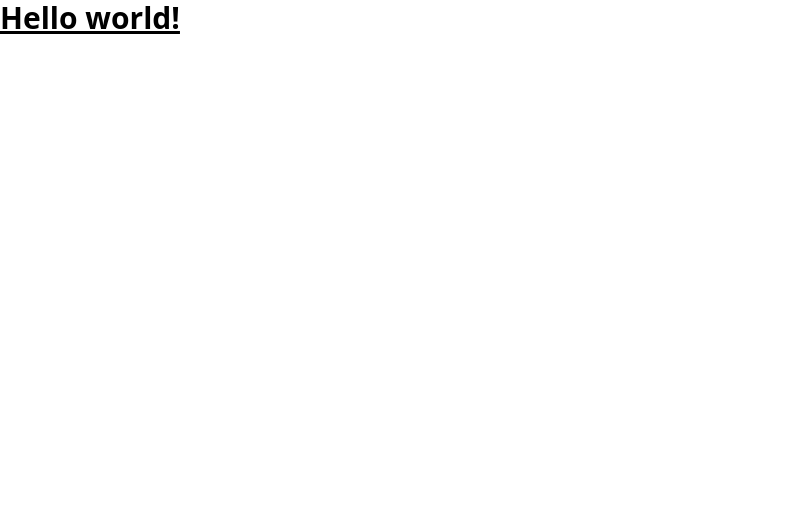
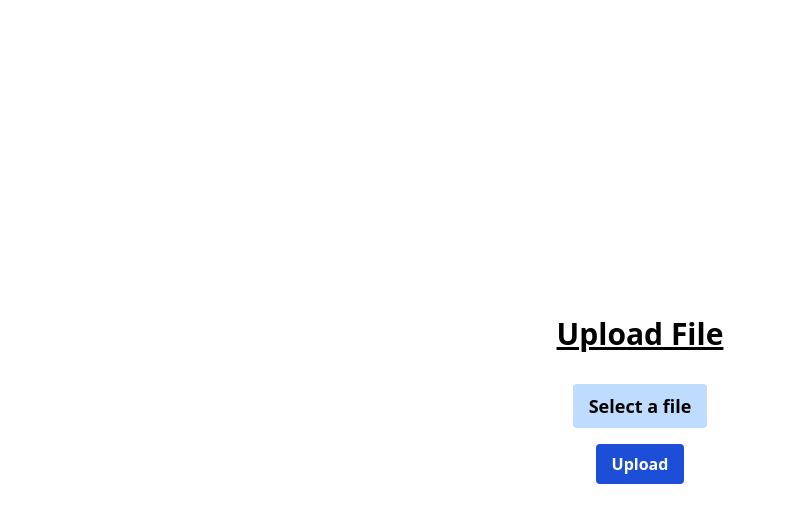
Before and after one commit to milliorn/react-file-uploader, a React (Vite) app: page / in a window 1280 px wide. Shown: the top 522 px of the page, without its empty margins (0-787 px from the left). Built offline with nearby package versions, Linux system fonts and the light colour scheme.

Commit message:
file uploader

```diff
--- a/src/App.tsx
+++ b/src/App.tsx
@@ -1,8 +1,69 @@
-// app component
+import { useState } from "react";
+
 function App(): JSX.Element {
+  // Declare state variables for the selected file and whether a file has been picked
+  const [selectedFile, setSelectedFile] = useState<File | null>(null);
+  const [isFilePicked, setIsFilePicked] = useState(false);
+
+  // Event handler for file selection input change
+  const changeHandler = (event: React.ChangeEvent<HTMLInputElement>): void => {
+    // Update state with the selected file and set isFilePicked to true
+    setSelectedFile(event.target.files![0]);
+    setIsFilePicked(true);
+  };
+
+  // Event handler for form submission
+  const handleSubmit = (event: React.FormEvent<HTMLFormElement>): void => {
+    event.preventDefault();
+    console.log("Selected file:", selectedFile);
+    // handle file upload logic here
+  };
+
   return (
-    <div className="">
-      <h1 className="text-3xl font-bold underline">Hello world!</h1>
+    <div className="flex flex-col items-center justify-center h-screen">
+      {/* Heading */}
+      <h1 className="text-3xl font-bold underline text-center">Upload File</h1>
+      {/* Form */}
+      <form className="mt-8 flex flex-col items-center" onSubmit={handleSubmit}>
+        {/* File upload input */}
+        <div className="mb-4">
+          <label
+            htmlFor="file-upload"
+            className="cursor-pointer bg-blue-200 hover:bg-blue-400 rounded text-black font-bold py-2 px-4 flex flex-col max-w-xs items-center justify-center mx-auto my-0"
+          >
+            {/* Display "Select a file" if no file has been picked yet, otherwise display the selected file name */}
+            {!isFilePicked ? (
+              <span className="text-lg font-bold">Select a file</span>
+            ) : (
+              <span className="text-lg font-bold text-center">
+                {selectedFile?.name}
+              </span>
+            )}
+          </label>
+          {!isFilePicked ? (
+            <></>
+          ) : (
+            <span className="text-lg font-bold flex items-center">
+              Press Upload, otherwise click on {selectedFile?.name}
+            </span>
+          )}
+          {/* Actual file input, hidden */}
+          <input
+            id="file-upload"
+            name="file-upload"
+            type="file"
+            onChange={changeHandler}
+            className="hidden"
+          />
+        </div>
+        {/* Submit button */}
+        <button
+          type="submit"
+          className="bg-blue-700 hover:bg-blue-900 text-white font-bold py-2 px-4 rounded"
+        >
+          Upload
+        </button>
+      </form>
     </div>
   );
 }
```
